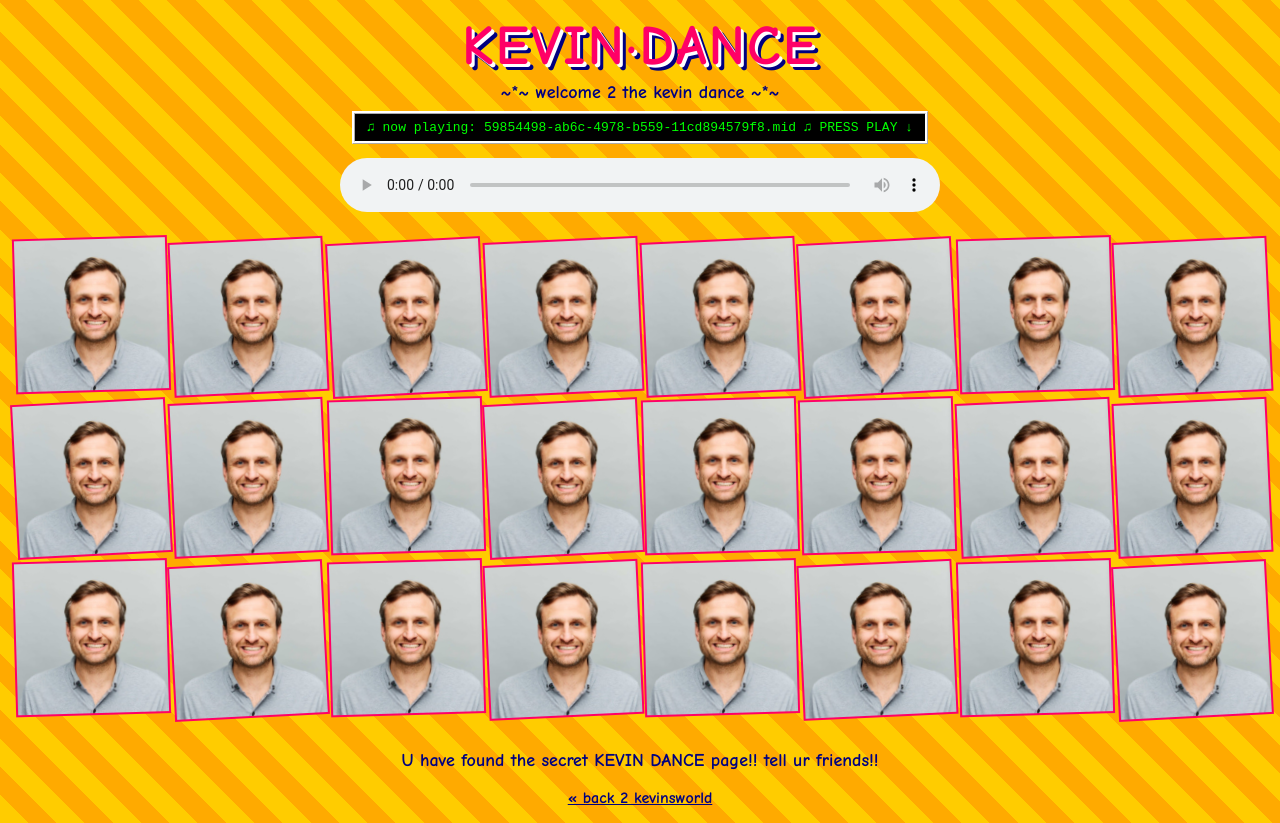
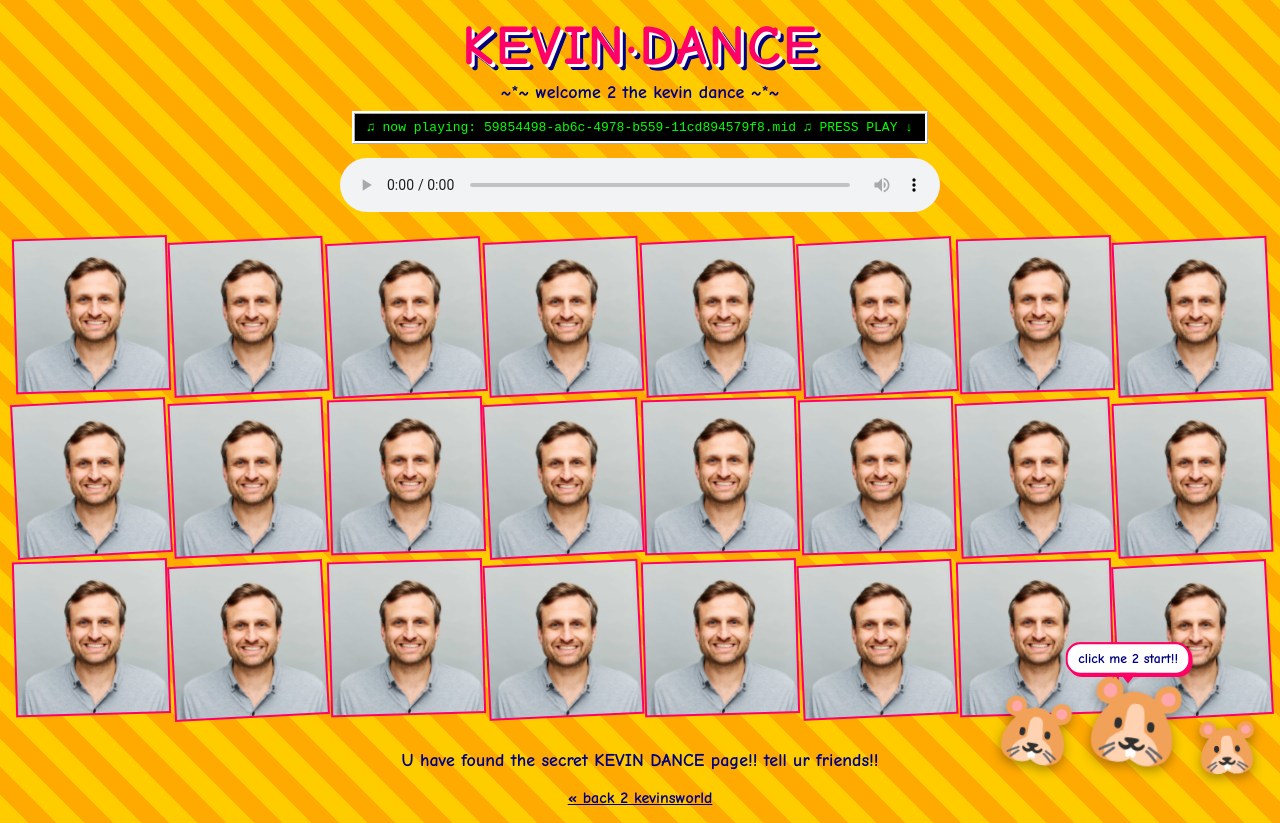
Before and after one commit to kevins-world-0/kevinsworld, a plain HTML site: page hampster.html in a window 1280 px wide. Drawn offline with Linux system fonts and the light colour scheme.

Commit message:
Add foreground dancing hamster cutout with click-to-play

```diff
--- a/hampster.html
+++ b/hampster.html
@@ -61,6 +61,70 @@
   @keyframes blink { to { visibility: hidden; } }
   a { color: #000080; font-weight: bold; }
 
+  /* Dancing hamster cutout (foreground, click to play) */
+  #dancecorner {
+    position: fixed;
+    bottom: 18px;
+    right: 18px;
+    z-index: 100;
+    cursor: pointer;
+    user-select: none;
+    text-align: center;
+  }
+  .dance-bubble {
+    background: #fff;
+    border: 2px solid #ff0066;
+    border-radius: 14px;
+    padding: 6px 10px;
+    font-size: 13px;
+    color: #000080;
+    font-weight: bold;
+    margin: 0 auto 8px;
+    display: inline-block;
+    box-shadow: 2px 2px 0 #ff0066;
+    animation: bubblePulse 0.45s ease-in-out infinite alternate;
+    position: relative;
+  }
+  .dance-bubble::after {
+    content: "";
+    position: absolute;
+    bottom: -10px;
+    left: 50%;
+    transform: translateX(-50%);
+    border-left: 8px solid transparent;
+    border-right: 8px solid transparent;
+    border-top: 10px solid #ff0066;
+  }
+  @keyframes bubblePulse {
+    from { transform: scale(1);    }
+    to   { transform: scale(1.06); }
+  }
+  .dance-trio {
+    display: flex;
+    align-items: flex-end;
+    justify-content: center;
+    gap: 2px;
+    height: 100px;
+  }
+  .dh {
+    display: inline-block;
+    font-size: 72px;
+    line-height: 1;
+    filter: drop-shadow(0 4px 6px rgba(0,0,0,0.35));
+    animation: hamDance 0.45s ease-in-out infinite alternate;
+  }
+  .dh.s1 { animation-delay: 0s;    font-size: 68px; }
+  .dh.s2 { animation-delay: 0.15s; font-size: 88px; }
+  .dh.s3 { animation-delay: 0.30s; font-size: 56px; }
+  @keyframes hamDance {
+    from { transform: translateY(0)   rotate(-10deg); }
+    to   { transform: translateY(-18px) rotate(10deg); }
+  }
+  #dancecorner.playing .dance-bubble { display: none; }
+  #dancecorner.playing .dh {
+    filter: drop-shadow(0 0 10px #00ff66) drop-shadow(0 0 4px #ffff00);
+  }
+
   @media (max-width: 720px) {
     h1 { font-size: 36px; }
     .sub { font-size: 14px; }
@@ -94,6 +158,32 @@
 <p class="sub">U have found the secret KEVIN DANCE page!! tell ur friends!!</p>
 <p><a href="home.html">&laquo; back 2 kevinsworld</a></p>
 
+<div id="dancecorner" title="click 2 start the dance">
+  <div class="dance-bubble">click me 2 start!!</div>
+  <div class="dance-trio">
+    <span class="dh s1">&#128057;</span>
+    <span class="dh s2">&#128057;</span>
+    <span class="dh s3">&#128057;</span>
+  </div>
+</div>
+
+<script>
+(function () {
+  var corner = document.getElementById('dancecorner');
+  var audio  = document.querySelector('audio');
+  if (!corner || !audio) return;
+  corner.addEventListener('click', function () {
+    if (audio.paused) {
+      audio.play().then(function () { corner.classList.add('playing'); });
+    } else {
+      audio.pause();
+      corner.classList.remove('playing');
+    }
+  });
+  audio.addEventListener('play',  function () { corner.classList.add('playing');  });
+  audio.addEventListener('pause', function () { corner.classList.remove('playing'); });
+})();
+</script>
 <script src="eggs.js"></script>
 </body>
 </html>
```
